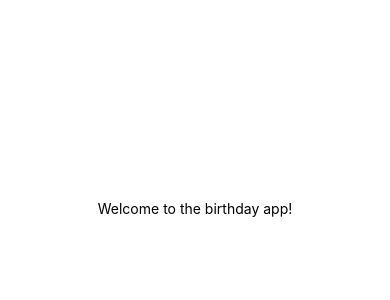
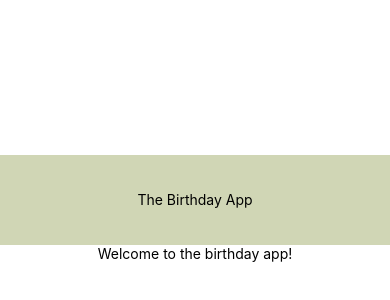
Before and after one commit to griffitp12/birthday-app, a React Native app: screen / in a window 390 px wide. Shown: the part 214-514 px from the top of the page. Built offline with nearby package versions, Linux system fonts and the light colour scheme.

Commit message:
set up header component set up colors constant

```diff
--- a/App.js
+++ b/App.js
@@ -2,9 +2,12 @@ import { StatusBar } from 'expo-status-bar';
 import React from 'react';
 import { StyleSheet, Text, View } from 'react-native';
 
+import Header from './components/Header'
+
 export default function App() {
   return (
     <View style={styles.container}>
+      <Header style={styles.header}/>
       <Text>Welcome to the birthday app!</Text>
       <StatusBar style="auto" />
     </View>
--- /dev/null
+++ b/components/Header.js
@@ -0,0 +1,25 @@
+import React from "react";
+import { Text, View, StyleSheet } from "react-native";
+
+import Colors from "../constants/Colors";
+
+const Header = (props) => {
+  return (
+    <View style={styles.headerContainer}>
+      <Text>The Birthday App</Text>
+    </View>
+  );
+};
+
+const styles = StyleSheet.create({
+  headerContainer: {
+    width: "100%",
+    height: 90,
+    padding: 30,
+    backgroundColor: Colors.primary,
+    alignItems: "center",
+    justifyContent: "center",
+  },
+});
+
+export default Header;
--- /dev/null
+++ b/constants/Colors.js
@@ -0,0 +1,4 @@
+export default {
+  primary: "#d0d6b5",
+  accent: "f9b5ac",
+};
```
